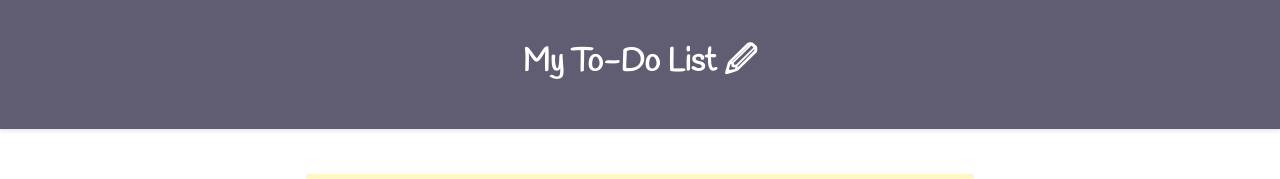
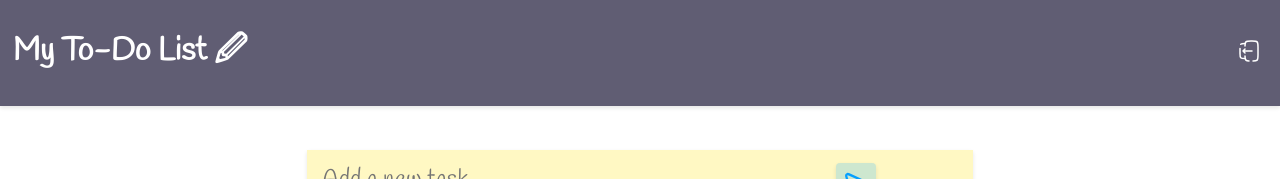
Before and after one commit to Novaxux/to-do_list_front, a React (Vite) app: page / in a window 1280 px wide. Shown: the top 179 px of the page. Built offline with nearby package versions, Linux system fonts and the light colour scheme; no server answers.

Commit message:
logout button added

```diff
--- a/src/App.css
+++ b/src/App.css
@@ -84,6 +84,24 @@
   transform: scale(1.1);
 }
 
+/* logout  */
+
+.logout-btn {
+  background: transparent;
+  color: white;
+  border-radius: 8px;
+  cursor: pointer;
+  transition: background 0.2s ease-in-out;
+}
+.logout-btn img {
+  height: 1.5rem;
+  width: 1.5rem;
+}
+.logout-btn:hover {
+  background: rgba(255, 255, 255, 0.2);
+}
+
+
 /* responsiveness */
 @media (max-width: 450px) {
   .taskItem,
--- a/src/components/header.jsx
+++ b/src/components/header.jsx
@@ -1,10 +1,22 @@
-const header = () => {
+import logoutIcon from "../assets/icons/logout.svg";
+const Header = () => {
+  const handleLogout = async () => {
+    try {
+      console.log("Sesión cerrada correctamente");
+      const logoutUrl = `${import.meta.env.VITE_AUTH}/logout.php`;
+      window.location.href = logoutUrl;
+    } catch (error) {
+      console.error("Error al cerrar sesión:", error);
+    }
+  };
   return (
-    <header>
-      <span></span>
+    <header className="header">
       <h1>My To-Do List 🖉</h1>
+      <button className="logout-btn" onClick={handleLogout}>
+        <img src={logoutIcon} alt="logout" />
+      </button>
     </header>
   );
-}
+};
 
-export default header;
+export default Header;
--- a/src/index.css
+++ b/src/index.css
@@ -21,17 +21,17 @@ html, #root{
   background-color: var(--secondary-color);
 }
 header {
-  height: 10%;
-  width: 100%;
+  padding: 1%;
+  height: 5rem;
+  width: 98%;
   display: flex;
   align-items: center;
-  justify-content: center;
+  justify-content: space-between; /* título a la izquierda, botón a la derecha */
   background-color: var(--primary-color);
   color: white;
-  padding: 16px 0;
-  text-align: center;
   box-shadow: 0 2px 4px rgba(0, 0, 0, 0.1);
 }
+
 button {
   margin: 0;
   border: 0;
```
Also changed, not shown: src/assets/icons/logout.svg (added).
